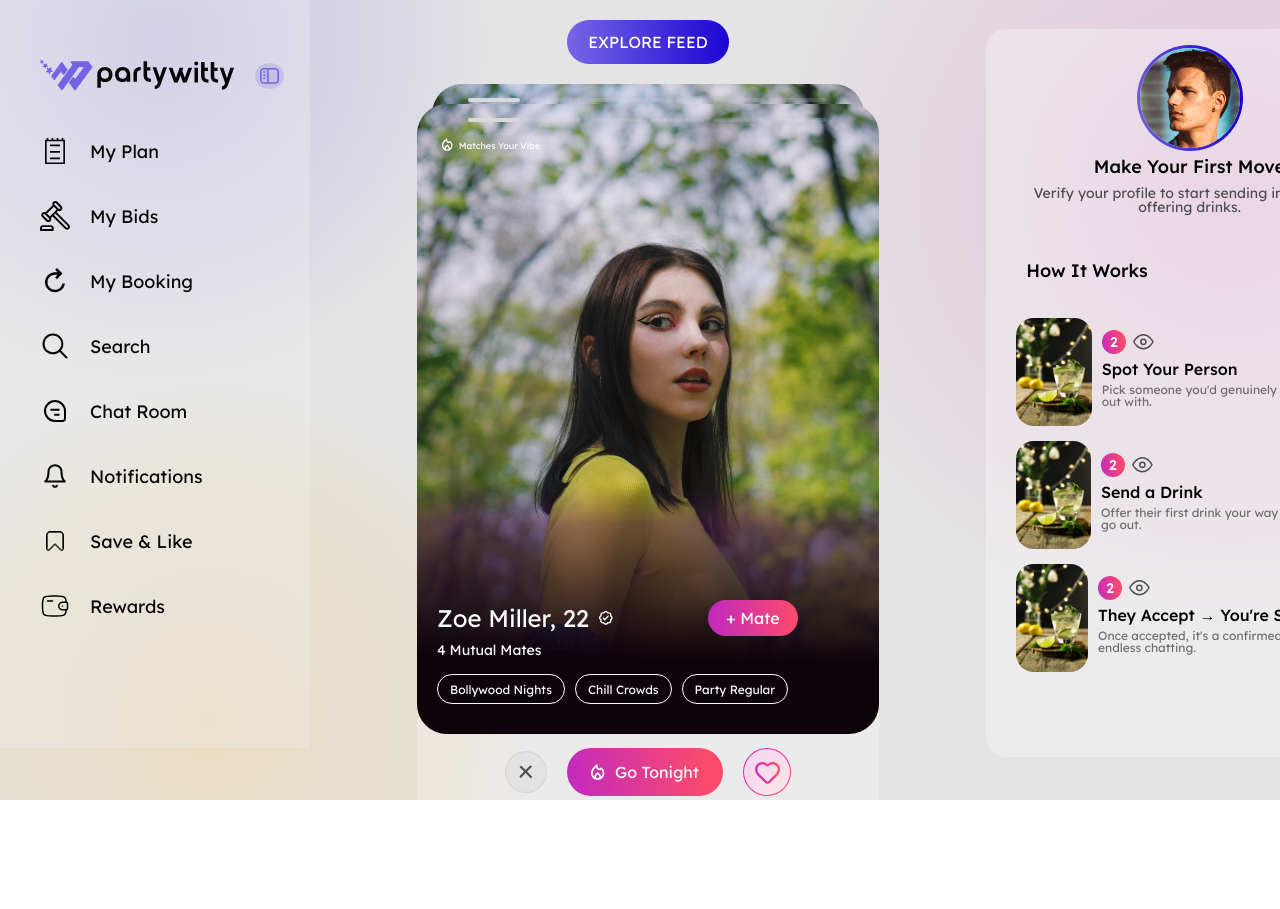
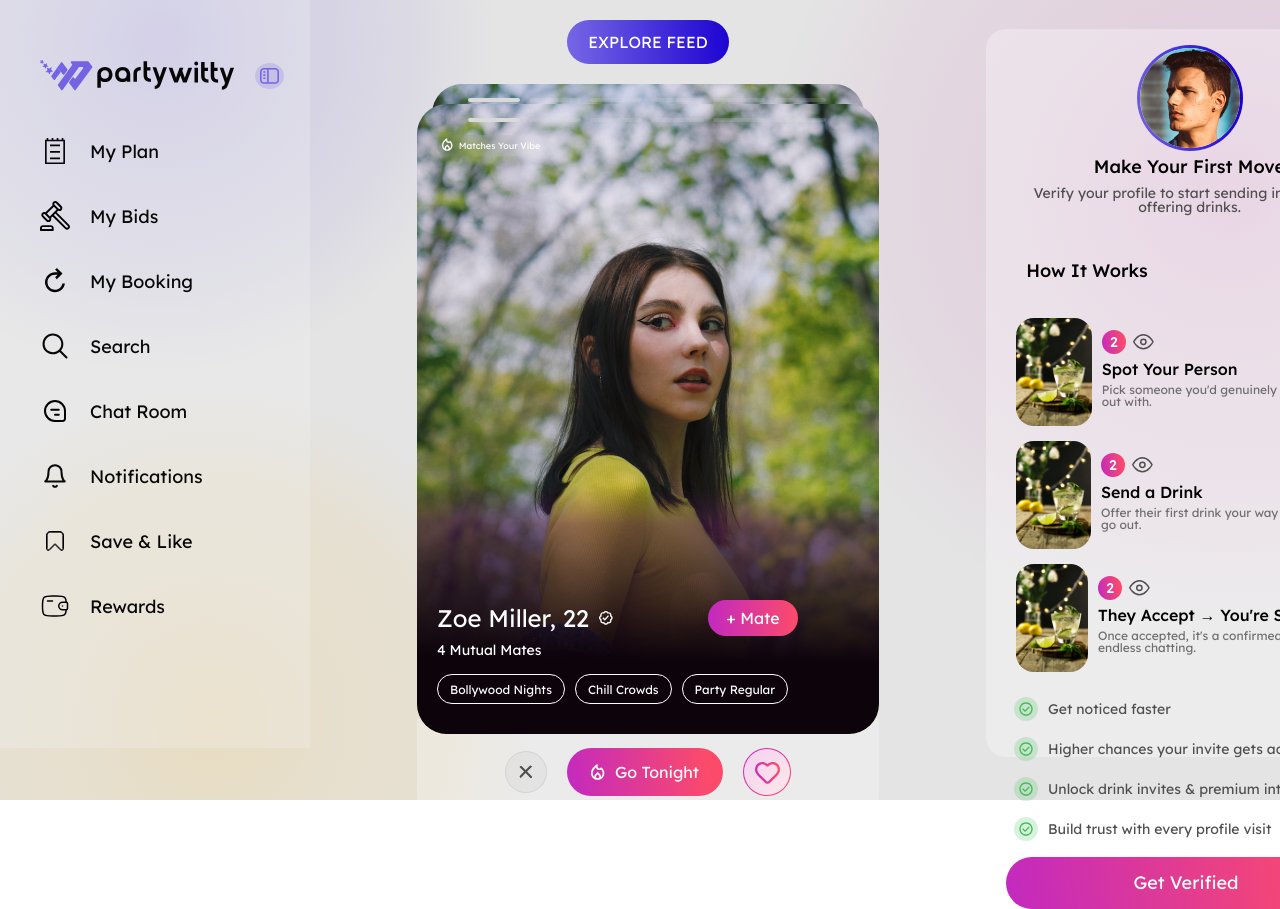
Before and after one commit to ezrablackfish2/React_Test_Project, a React (Vite) app: page / in a window 1280 px wide. Shown: the top 909 px of the page. Before the commit the page ends 860 px from the top, so only its background shows below. Built offline with nearby package versions, Linux system fonts and the light colour scheme.

Commit message:
finalizing right container

```diff
--- a/src/App.css
+++ b/src/App.css
@@ -598,3 +598,56 @@
   color: white;
   margin-right: 7px;
 }
+
+.note-content {
+    position: relative;
+    margin-top: 61px;
+    margin-left: 20px;
+    width: 360px;
+    height: 152px;
+    opacity: 1;
+    gap: 16px;
+    padding-right: 8px;
+    padding-bottom: 8px;
+    padding-left: 8px;
+    display: flex;
+    flex-direction: column;
+}
+
+.note-detail {
+    font-family: Lexend;
+    font-weight: 400;
+    font-style: Regular;
+    font-size: 14px;
+    line-height: 100%;
+    letter-spacing: 0px;
+    vertical-align: middle;
+    color:  #4F4F4F;
+    display: flex;
+    align-items: center;
+}
+
+
+.note-text {
+    margin-left: 10px;
+}
+
+.verify-button {
+    width: 360px;
+    height: 52px;
+    border-radius: 9999px;
+    background: linear-gradient(81.67deg, #C229C0 -0.79%, #FC4B6A 89.7%);
+
+    font-family: Lexend;
+    font-weight: 400;
+    font-size: 18px;
+    line-height: 24px;
+    color: white;
+
+    display: flex;
+    align-items: center;
+    justify-content: center;
+
+    padding: 0;
+    margin-left: 20px;
+}
--- a/src/App.jsx
+++ b/src/App.jsx
@@ -17,6 +17,7 @@ import fire from './assets/fire.svg'
 import profile from './assets/profile.png'
 import content from './assets/content.jpg'
 import eye from './assets/eye.svg'
+import tick from './assets/tick.svg'
 
 function App() {
 
@@ -184,6 +185,14 @@ function App() {
                     </div>
                 </div>
             </div>
+
+            <div className='note-content'>
+                <div className='note-detail'> <img className="tick-image" src={tick}/> <div className="note-text">Get noticed faster</div></div>
+                <div className='note-detail'> <img className="tick-image" src={tick}/> <div className="note-text">Higher chances your invite gets accepted</div></div>
+                <div className='note-detail'> <img className="tick-image" src={tick}/> <div className="note-text">Unlock drink invites & premium interactions</div></div>
+                <div className='note-detail'> <img className="tick-image" src={tick}/> <div className="note-text">Build trust with every profile visit</div></div>
+                </div>
+            <div className='verify-button'> Get Verified</div>
         </div>
 
 
```
Also changed, not shown: src/assets/tick.svg (added).
